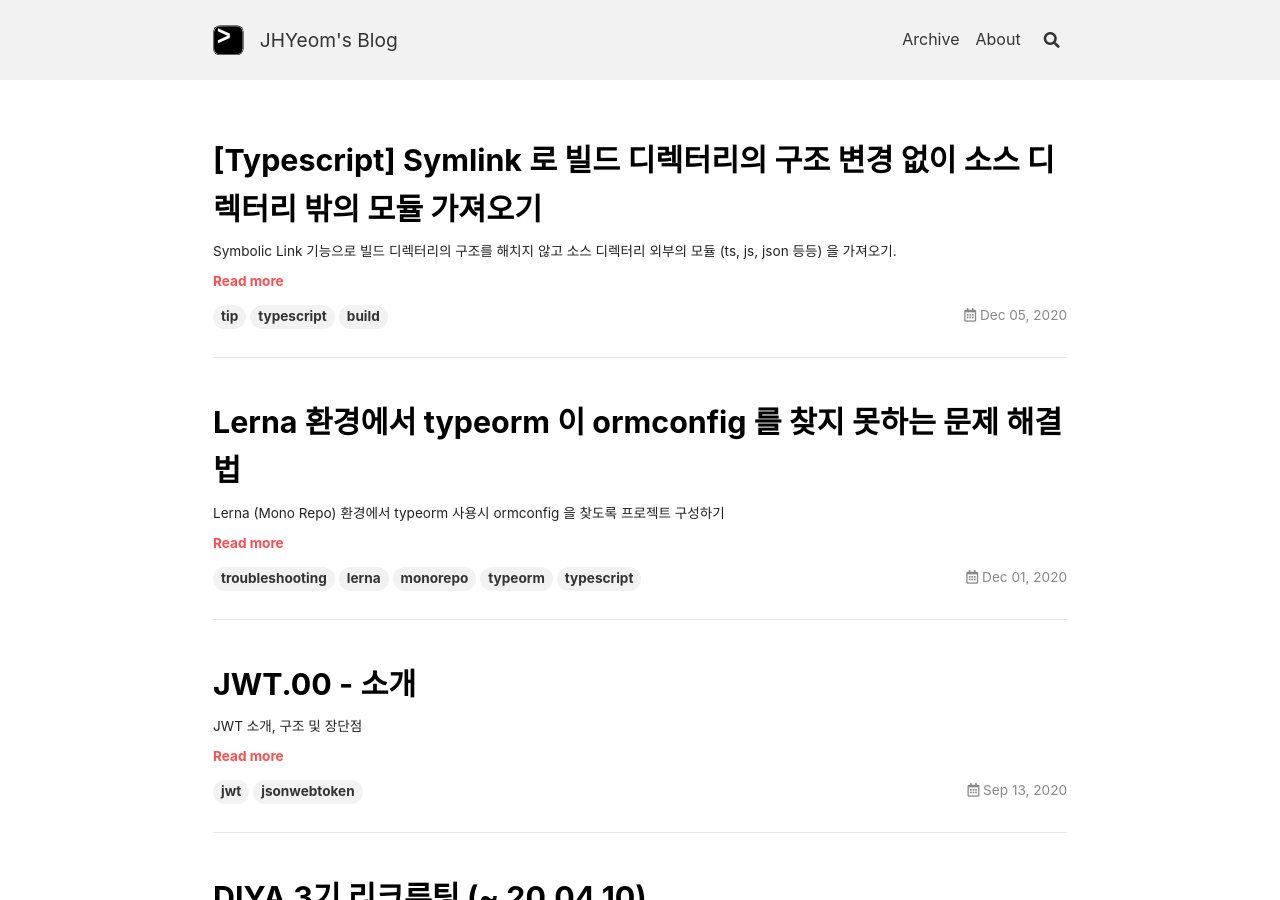
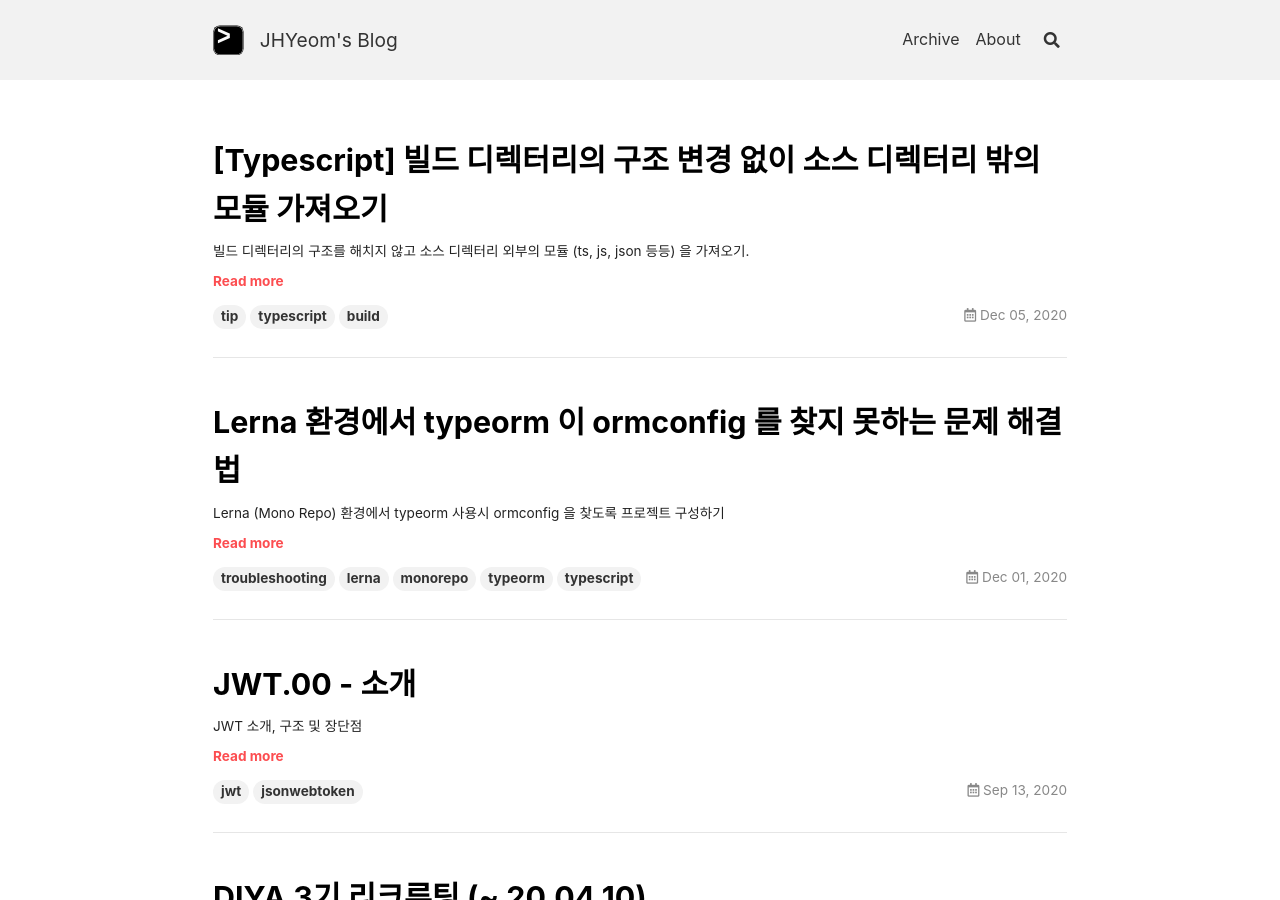
Before and after one commit to zhixian001/zhixian001.github.io, a Jekyll site: the page built from index.html, in a window 1280 px wide and 900 px high. Built offline with Jekyll 4.4.1, drawn with Linux system fonts in a browser that asks for light colours; nearby versions of some CDN libraries; the list of posts is cut into pages by our own code.

Commit message:
remove ts-build-import spoiler

```diff
--- a/_posts/2020-12-05-ts-build-import.md
+++ b/_posts/2020-12-05-ts-build-import.md
@@ -1,8 +1,8 @@
 ---
 layout: article
 title: |
-  [Typescript] Symlink 로 빌드 디렉터리의 구조 변경 없이 소스 디렉터리 밖의 모듈 가져오기
-excerpt: "Symbolic Link 기능으로 빌드 디렉터리의 구조를 해치지 않고 소스 디렉터리 외부의 모듈 (ts, js, json 등등) 을 가져오기."
+  [Typescript] 빌드 디렉터리의 구조 변경 없이 소스 디렉터리 밖의 모듈 가져오기
+excerpt: "빌드 디렉터리의 구조를 해치지 않고 소스 디렉터리 외부의 모듈 (ts, js, json 등등) 을 가져오기."
 tags: [tip, typescript, build]
 key: 201205ts-build-import
 type: article
```
